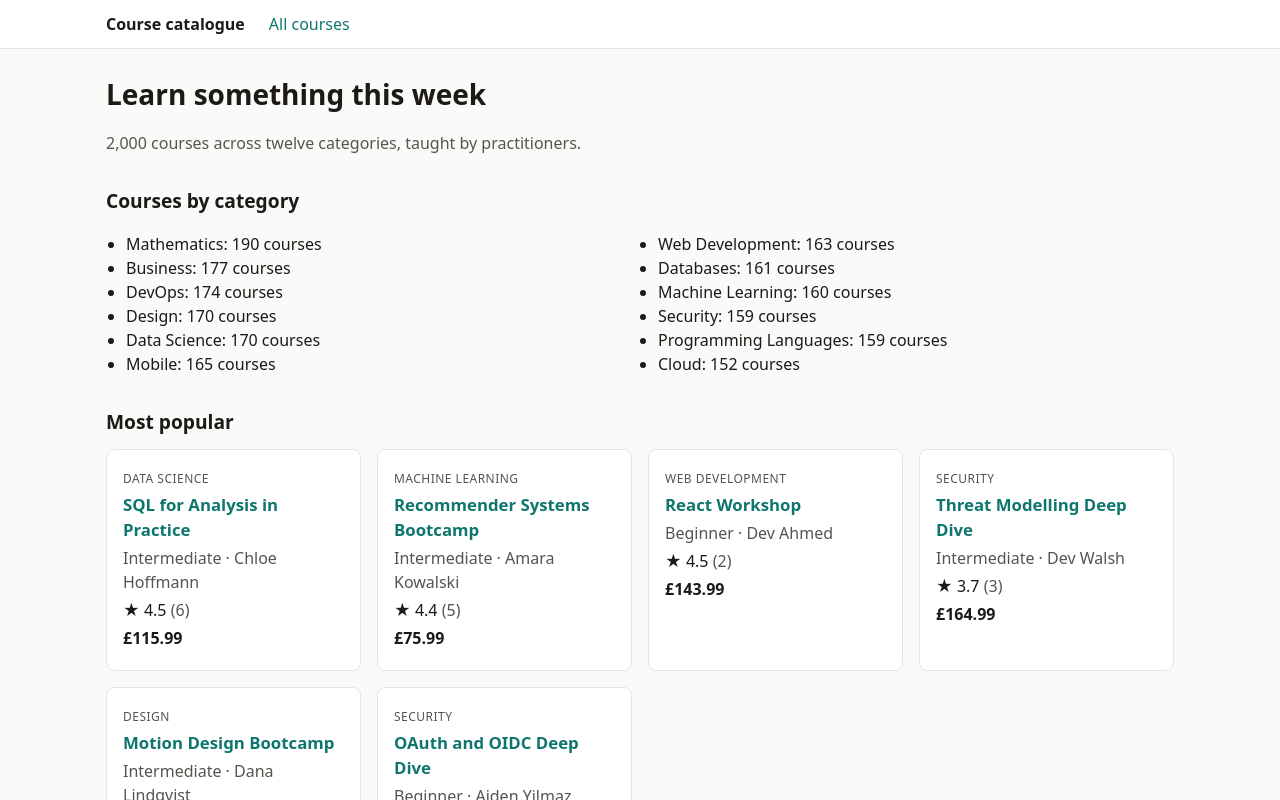
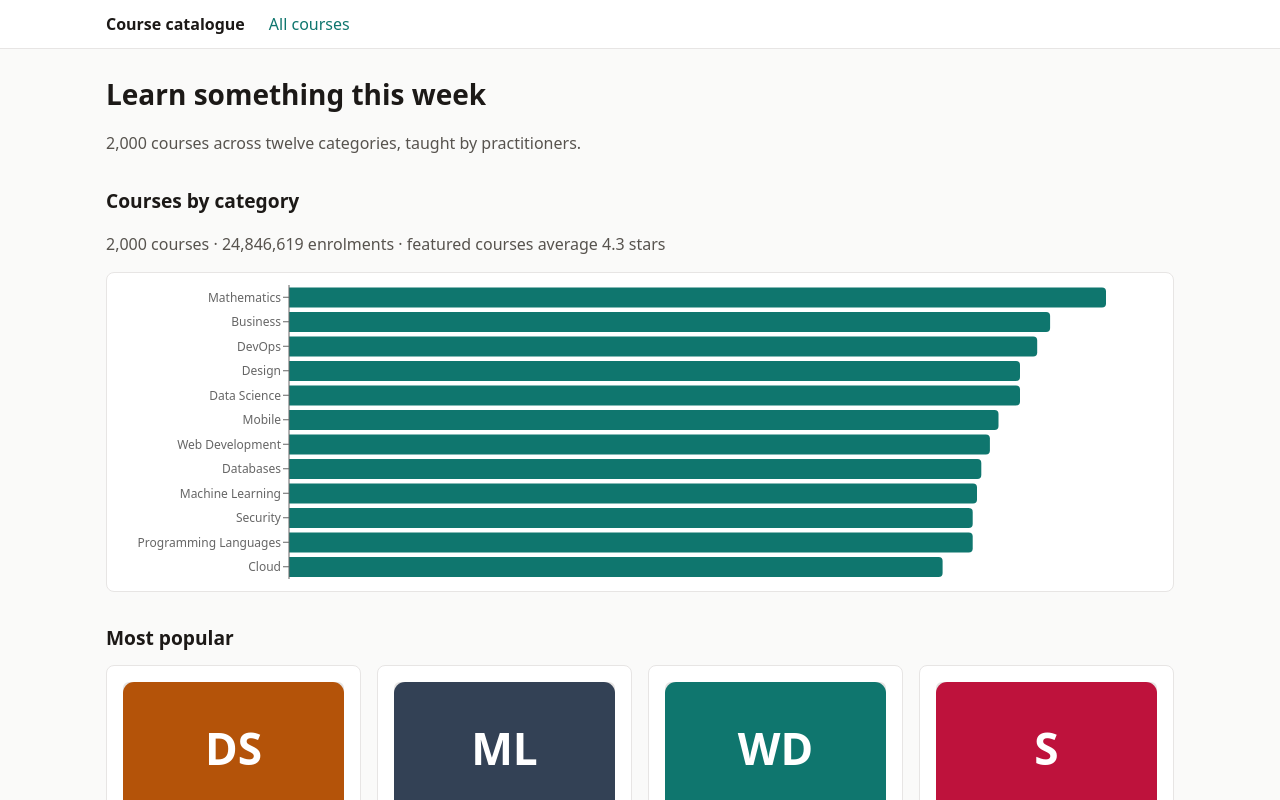
Before and after one commit to mohadjillani/react-performance-lab, a Next.js app: page / in a window 1280 px wide. Shown: the top 800 px of the page. Built offline with nearby package versions, Linux system fonts and the light colour scheme.

Commit message:
feat(baseline): import moment, lodash and recharts on the landing page
All three are imported at the top level of client components: the chart library for the category chart, moment for dates and lodash for the totals. First-load JS for / goes from 107 kB to 258 kB.

```diff
--- a/app/globals.css
+++ b/app/globals.css
@@ -184,3 +184,44 @@ h2 {
 .facts dd {
   margin: 0;
 }
+
+.chart {
+  height: 320px;
+  background: var(--card);
+  border: 1px solid var(--line);
+  border-radius: 8px;
+  padding: 0.5rem;
+}
+
+.chart-small {
+  height: 180px;
+  max-width: 420px;
+}
+
+.thumb {
+  display: block;
+  width: 100%;
+  border-radius: 6px;
+  background: var(--line);
+}
+
+.thumb-row {
+  width: 96px;
+  flex: 0 0 96px;
+  align-self: flex-start;
+}
+
+.review-list {
+  list-style: none;
+  padding: 0;
+  margin: 1rem 0 0;
+}
+
+.review {
+  border-top: 1px solid var(--line);
+  padding: 0.75rem 0;
+}
+
+.review p {
+  margin: 0.2rem 0;
+}
--- a/app/page.tsx
+++ b/app/page.tsx
@@ -1,9 +1,11 @@
 'use client';
 
 import { useEffect, useState } from 'react';
+import { CategoryChart } from '@/components/CategoryChart';
 import { CourseCard } from '@/components/CourseCard';
 import { getJson } from '@/lib/client-fetch';
 import type { CategoryStat, CourseSummary } from '@/lib/data/store';
+import { meanBy, sortByDesc, sumBy } from '@/lib/heavy/collections';
 
 interface LandingData {
   stats: CategoryStat[];
@@ -31,6 +33,10 @@ export default function LandingPage() {
     };
   }, []);
 
+  const totalCourses = data ? sumBy(data.stats, 'courses') : 0;
+  const totalEnrolments = data ? sumBy(data.stats, 'enrolments') : 0;
+  const featuredRating = data ? meanBy(data.featured, 'rating') : 0;
+
   return (
     <>
       <h1>Learn something this week</h1>
@@ -43,13 +49,12 @@ export default function LandingPage() {
         <>
           <section>
             <h2>Courses by category</h2>
-            <ul className="stat-list" data-testid="category-stats">
-              {data.stats.map((stat) => (
-                <li key={stat.category}>
-                  {stat.category}: {stat.courses} courses
-                </li>
-              ))}
-            </ul>
+            <p className="muted" data-testid="landing-totals">
+              {totalCourses.toLocaleString('en-GB')} courses &middot;{' '}
+              {totalEnrolments.toLocaleString('en-GB')} enrolments &middot; featured courses average{' '}
+              {featuredRating.toFixed(1)} stars
+            </p>
+            <CategoryChart stats={sortByDesc(data.stats, 'courses')} />
           </section>
 
           <section>
--- /dev/null
+++ b/components/CategoryChart.tsx
@@ -0,0 +1,25 @@
+'use client';
+
+import { Bar, BarChart, ResponsiveContainer, Tooltip, XAxis, YAxis } from 'recharts';
+import type { CategoryStat } from '@/lib/data/store';
+
+export function CategoryChart({ stats }: { stats: CategoryStat[] }) {
+  return (
+    <div className="chart" data-testid="category-chart">
+      <ResponsiveContainer width="100%" height="100%">
+        <BarChart data={stats} layout="vertical" margin={{ top: 4, right: 16, bottom: 4, left: 4 }}>
+          <XAxis type="number" hide />
+          <YAxis type="category" dataKey="category" width={170} tick={{ fontSize: 12 }} />
+          <Tooltip cursor={{ fill: 'rgba(15, 118, 110, 0.08)' }} />
+          <Bar
+            dataKey="courses"
+            name="Courses"
+            fill="#0f766e"
+            radius={[0, 4, 4, 0]}
+            isAnimationActive={false}
+          />
+        </BarChart>
+      </ResponsiveContainer>
+    </div>
+  );
+}
--- a/components/CourseCard.tsx
+++ b/components/CourseCard.tsx
@@ -1,10 +1,13 @@
 import Link from 'next/link';
 import type { CourseSummary } from '@/lib/data/store';
+import { formatDate } from '@/lib/heavy/dates';
 import { StarRating } from './StarRating';
 
 export function CourseCard({ course }: { course: CourseSummary }) {
   return (
     <article className="card">
+      {/* eslint-disable-next-line @next/next/no-img-element -- baseline: dimensionless <img>, see docs/fixes/05-render-work.md */}
+      <img src={course.thumbnail} alt="" className="thumb" />
       <p className="eyebrow">{course.category}</p>
       <h3>
         <Link href={`/courses/${course.slug}`}>{course.title}</Link>
@@ -15,6 +18,7 @@ export function CourseCard({ course }: { course: CourseSummary }) {
       <p>
         <StarRating rating={course.rating} count={course.reviewCount} />
       </p>
+      <p className="muted">Updated {formatDate(course.updatedAt)}</p>
       <p className="price">
         {new Intl.NumberFormat('en-GB', { style: 'currency', currency: 'GBP' }).format(
           course.priceCents / 100,
--- /dev/null
+++ b/lib/heavy/collections.ts
@@ -0,0 +1,17 @@
+import _ from 'lodash';
+
+export function sumBy<T>(list: T[], key: keyof T): number {
+  return _.sumBy(list, key as string);
+}
+
+export function meanBy<T>(list: T[], key: keyof T): number {
+  return list.length === 0 ? 0 : _.meanBy(list, key as string);
+}
+
+export function sortByDesc<T>(list: T[], key: keyof T): T[] {
+  return _.orderBy(list, [key as string], ['desc']);
+}
+
+export function countBy<T>(list: T[], key: keyof T): Record<string, number> {
+  return _.countBy(list, key as string);
+}
--- /dev/null
+++ b/lib/heavy/dates.ts
@@ -0,0 +1,10 @@
+import moment from 'moment';
+
+/** Absolute dates only: relative phrasing would change between runs. */
+export function formatDate(iso: string): string {
+  return moment(iso).format('D MMM YYYY');
+}
+
+export function humanizeHours(hours: number): string {
+  return moment.duration(hours, 'hours').humanize();
+}
--- a/package.json
+++ b/package.json
@@ -36,13 +36,17 @@
     "seed": "tsx scripts/seed.ts"
   },
   "dependencies": {
+    "lodash": "^4.18.1",
+    "moment": "^2.30.1",
     "next": "^15.5.24",
     "react": "^19.0.8",
-    "react-dom": "^19.0.8"
+    "react-dom": "^19.0.8",
+    "recharts": "^3.10.1"
   },
   "devDependencies": {
     "@eslint/js": "^9.39.5",
     "@next/eslint-plugin-next": "^15.5.24",
+    "@types/lodash": "^4.17.25",
     "@types/node": "^22.19.0",
     "@types/react": "^19.2.18",
     "@types/react-dom": "^19.2.3",
```
Also changed, not shown: 1 other file (tests, documents, lock files or other folders).
